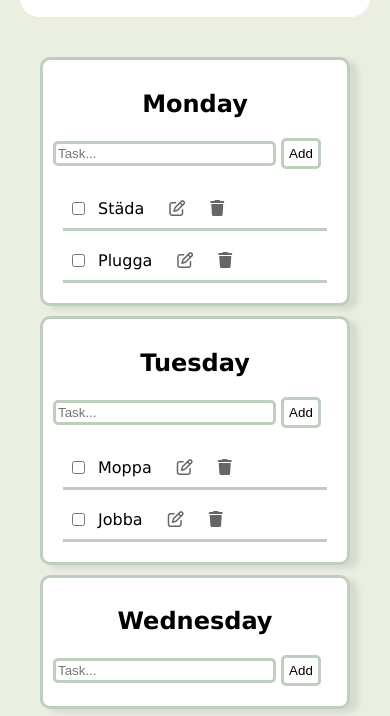
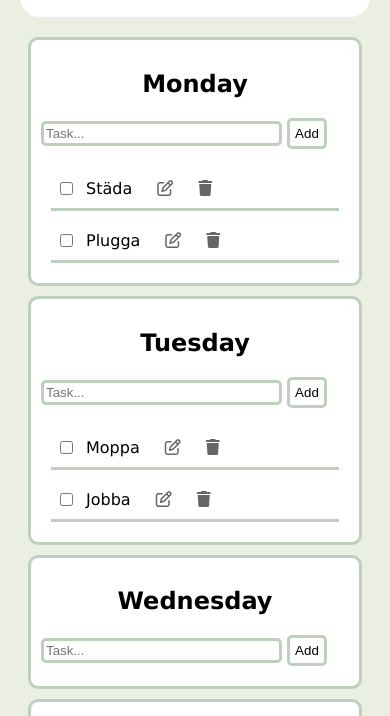
Before and after one commit to WebExpressAB/ToDoWebApp, a plain HTML site: page week.html in a window 390 px wide. Shown: the part 111-827 px from the top of the page. Drawn offline with Linux system fonts and the light colour scheme.

Commit message:
fixa mobil layout

```diff
--- a/style.css
+++ b/style.css
@@ -309,11 +309,17 @@ li {
 }
 
 @media screen and (max-width: 650px) {
-    .card1, .card2, .cardWeek {
+    .card1, .card2 {
         margin: 2px;
         padding: 20px;
         box-shadow: none;
         margin-bottom: 20px;
+    }
+    .cardWeek{
+        padding: 0;
+    }
+    .day {
+        box-shadow: none;
     }
 
     button {
```
